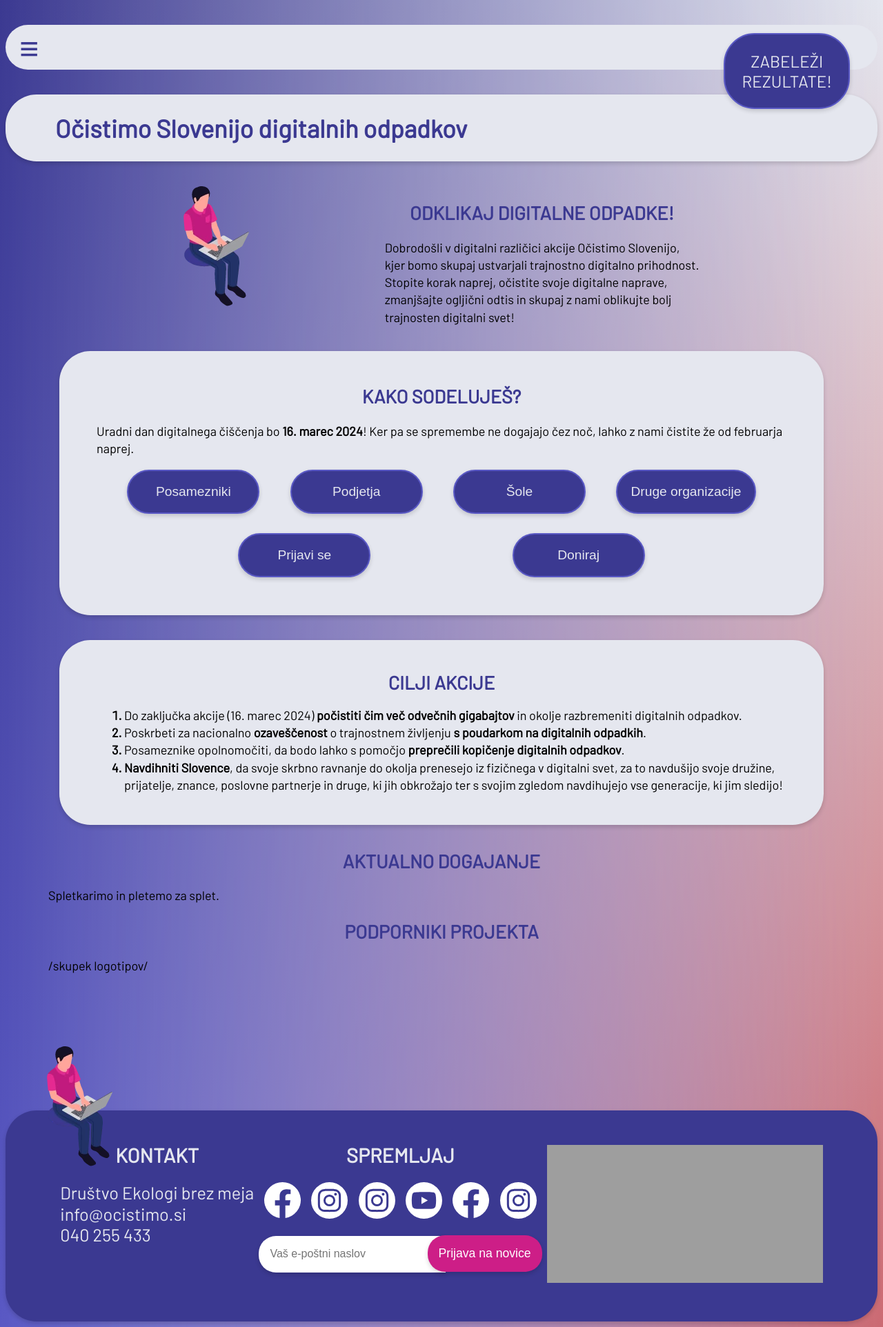
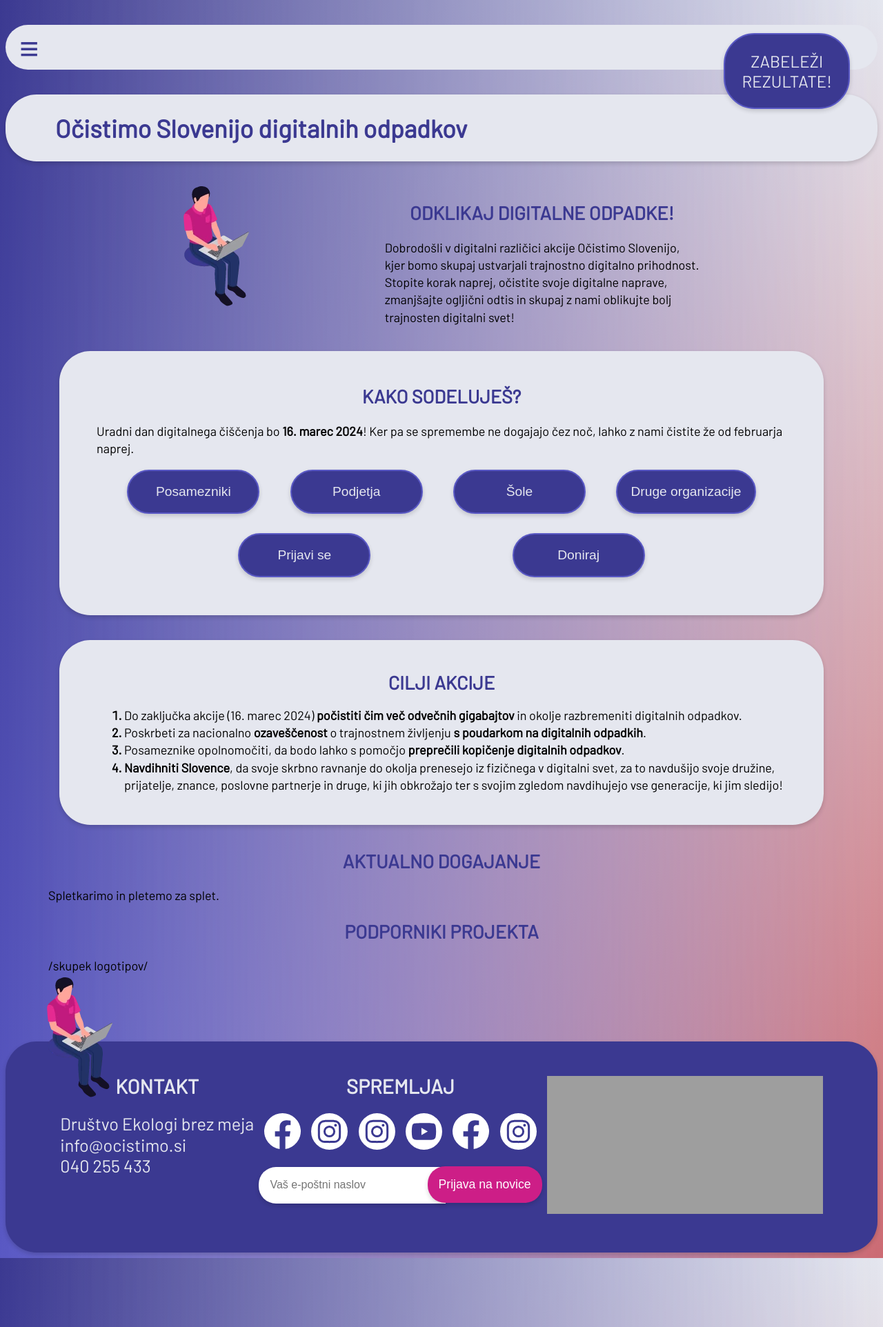
Before and after one commit to ewba/dcd-si, a Jekyll site: the page built from index.md, in a window 1280 px wide. Shown: the whole page at 69% size. Built offline with Jekyll 4.4.1, drawn with Linux system fonts in a browser that asks for light colours; grey boxes are pictures that could not be loaded.

Commit message:
more css tweaks

```diff
--- a/_sass/footer.scss
+++ b/_sass/footer.scss
@@ -69,4 +69,5 @@
   position: relative;
   top: 85px;
   left: 60px;
+  margin-top: -100px;
 }
--- a/_sass/main.scss
+++ b/_sass/main.scss
@@ -35,8 +35,8 @@
   line-height: 1.4em;
 }
 
-.container{margin:0 20px;width:auto}
-@media(min-width:1210px){.container{margin:auto;width:1140px}}
+.container{margin:0 20px;width:0 auto}
+@media(min-width:1210px){.container{margin:0 auto;width:1140px}}
 @media(max-width:870px){.row .col{width:100%}}
 
 @mixin curvyEdge() {
@@ -111,6 +111,7 @@
   border-left: 3px solid $violaTemna;
   padding-left: 0.5rem;
   font-size: 90%;
+  line-height: 130%;
 }
 cite {
   margin-top: 1em;
```
